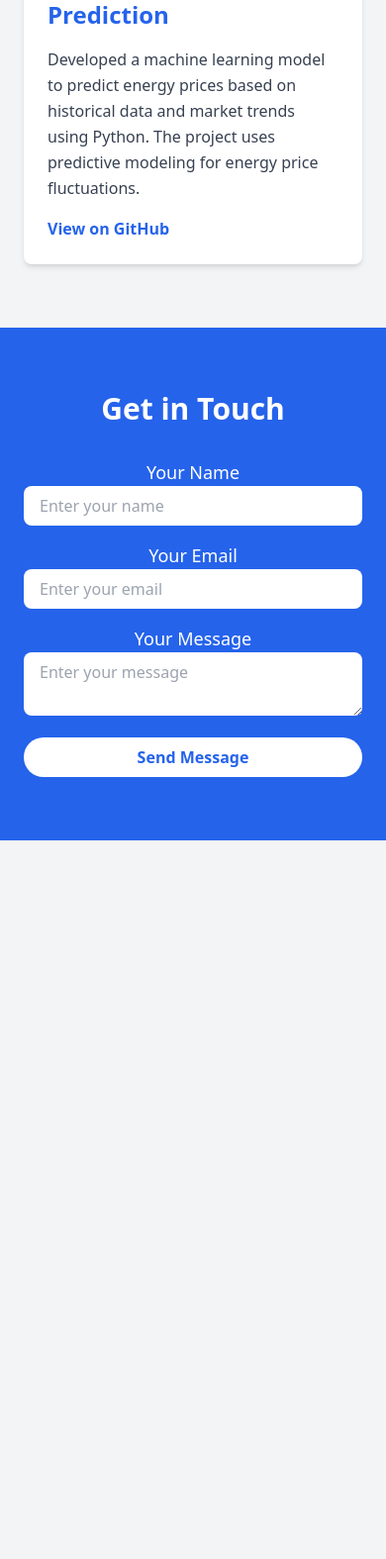
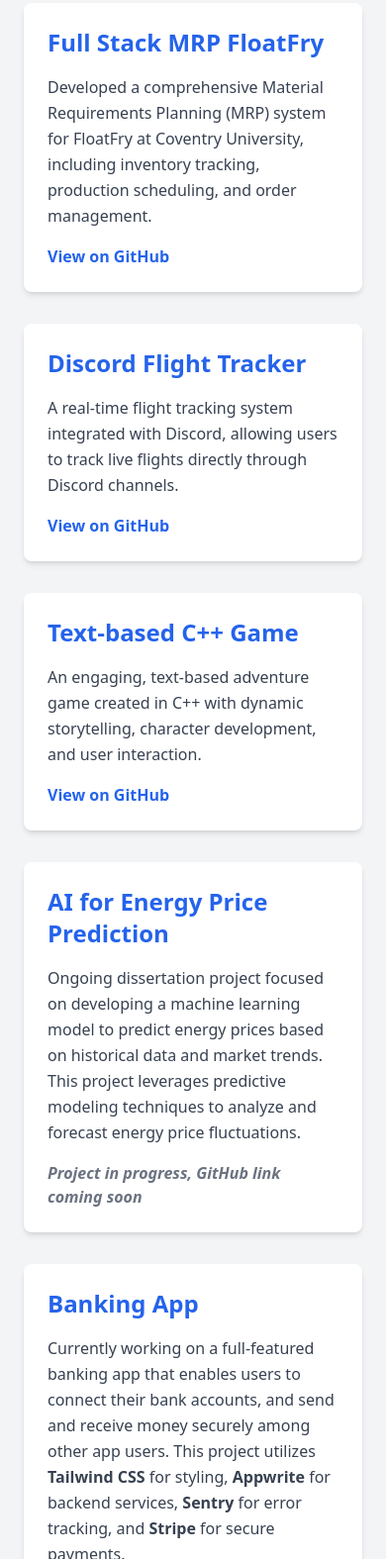
Before and after one commit to usmanmateen/portfolio, a website: page index.html in a window 390 px wide. Shown: the part 1630-3205 px from the top of the page at 99% size. Before the commit the page ends 2479 px from the top, so only its background shows below. Drawn offline with nearby package versions, Linux system fonts and the light colour scheme; files that its build step writes are made by us from their sources; grey boxes are pictures that could not be loaded.

Commit message:
Projects updated

```diff
--- a/index.html
+++ b/index.html
@@ -383,38 +383,86 @@
 
     </section>
     <section id="projects" class="container mx-auto py-16 px-6 bg-gray-100">
-        <h2 class="text-3xl md:text-4xl font-semibold text-center text-gray-800 mb-8">Projects</h2>
+        <h2 class="text-3xl md:text-4xl font-semibold text-center text-gray-800 mb-8">📂 My Projects</h2>
+        <p class="text-lg text-center text-gray-600 mb-6">Here are some of my notable projects:</p>
+
         <div class="grid grid-cols-1 md:grid-cols-2 gap-8 mt-8">
+            <!-- Project 1: Full Stack MRP FloatFry -->
+            <div class="bg-white p-6 rounded-lg shadow-md hover:shadow-lg transition-shadow duration-300 ease-in-out">
+                <h3 class="text-2xl font-bold text-blue-600">Full Stack MRP FloatFry</h3>
+                <p class="mt-4 text-gray-700 leading-relaxed">
+                    Developed a comprehensive Material Requirements Planning (MRP) system for FloatFry at Coventry University, including inventory tracking, production scheduling, and order management.
+                </p>
+                <a href="https://github.com/usmanmateen/JustInTime" class="text-blue-600 mt-4 inline-block font-semibold hover:underline">View on GitHub</a>
+            </div>
+
+            <!-- Project 2: Discord Flight Tracker -->
+            <div class="bg-white p-6 rounded-lg shadow-md hover:shadow-lg transition-shadow duration-300 ease-in-out">
+                <h3 class="text-2xl font-bold text-blue-600">Discord Flight Tracker</h3>
+                <p class="mt-4 text-gray-700 leading-relaxed">
+                    A real-time flight tracking system integrated with Discord, allowing users to track live flights directly through Discord channels.
+                </p>
+                <a href="https://github.com/usmanmateen/Flight_Tracker" class="text-blue-600 mt-4 inline-block font-semibold hover:underline">View on GitHub</a>
+            </div>
+
+            <!-- Project 3: Text-based C++ Game -->
+            <div class="bg-white p-6 rounded-lg shadow-md hover:shadow-lg transition-shadow duration-300 ease-in-out">
+                <h3 class="text-2xl font-bold text-blue-600">Text-based C++ Game</h3>
+                <p class="mt-4 text-gray-700 leading-relaxed">
+                    An engaging, text-based adventure game created in C++ with dynamic storytelling, character development, and user interaction.
+                </p>
+                <a href="https://github.com/usmanmateen/Text-based-C-game" class="text-blue-600 mt-4 inline-block font-semibold hover:underline">View on GitHub</a>
+            </div>
+
+            <!-- Dissertation Project: AI for Energy Price Prediction -->
             <div class="bg-white p-6 rounded-lg shadow-md hover:shadow-lg transition-shadow duration-300 ease-in-out">
                 <h3 class="text-2xl font-bold text-blue-600">AI for Energy Price Prediction</h3>
                 <p class="mt-4 text-gray-700 leading-relaxed">
-                    Developed a machine learning model to predict energy prices based on historical data and market trends using Python.
-                    The project uses predictive modeling for energy price fluctuations.
+                    Ongoing dissertation project focused on developing a machine learning model to predict energy prices based on historical data and market trends. This project leverages predictive modeling techniques to analyze and forecast energy price fluctuations.
                 </p>
-                <a href="https://github.com/your-project" class="text-blue-600 mt-4 inline-block font-semibold hover:underline">View on GitHub</a>
+                <span class="text-gray-500 mt-4 inline-block font-semibold italic">Project in progress, GitHub link coming soon</span>
+            </div>
+
+            <!-- Banking App Project -->
+            <div class="bg-white p-6 rounded-lg shadow-md hover:shadow-lg transition-shadow duration-300 ease-in-out">
+                <h3 class="text-2xl font-bold text-blue-600">Banking App</h3>
+                <p class="mt-4 text-gray-700 leading-relaxed">
+                    Currently working on a full-featured banking app that enables users to connect their bank accounts, and send and receive money securely among other app users.
+                    This project utilizes <span class="font-semibold">Tailwind CSS</span> for styling, <span class="font-semibold">Appwrite</span> for backend services, <span class="font-semibold">Sentry</span> for error tracking, and <span class="font-semibold">Stripe</span> for secure payments.
+                </p>
+                <span class="text-gray-500 mt-4 inline-block font-semibold italic">Project in progress, GitHub link coming soon</span>
             </div>
         </div>
     </section>
 
+
+
+<!-- Contact Section -->
 <!-- Contact Section -->
 <section id="contact" class="w-full py-16 bg-blue-600 text-white px-6 text-center">
     <h2 class="text-3xl md:text-4xl font-semibold">Get in Touch</h2>
-        <form class="mt-8 max-w-xl mx-auto">
+    <form action="https://formsubmit.co/usmanmateen255@gmail.com" method="POST" class="mt-8 max-w-xl mx-auto">
+        <!-- Autoresponse with HTML styling -->
+        <input type="hidden" name="_autoresponse" value="Thank you for reaching out! I have received your message and will get back to you as soon as possible. Best regards, Muhammad Usman Mateen">
+
         <div class="mb-4">
             <label for="name" class="block text-lg">Your Name</label>
-                <input type="text" id="name" class="w-full px-4 py-2 rounded-lg text-gray-900" placeholder="Enter your name">
+            <input type="text" id="name" name="name" class="w-full px-4 py-2 rounded-lg text-gray-900" placeholder="Enter your name" required>
         </div>
         <div class="mb-4">
             <label for="email" class="block text-lg">Your Email</label>
-                <input type="email" id="email" class="w-full px-4 py-2 rounded-lg text-gray-900" placeholder="Enter your email">
+            <input type="email" id="email" name="email" class="w-full px-4 py-2 rounded-lg text-gray-900" placeholder="Enter your email" required>
         </div>
         <div class="mb-4">
             <label for="message" class="block text-lg">Your Message</label>
-                <textarea id="message" class="w-full px-4 py-2 rounded-lg text-gray-900" placeholder="Enter your message"></textarea>
+            <textarea id="message" name="message" class="w-full px-4 py-2 rounded-lg text-gray-900" placeholder="Enter your message" required></textarea>
         </div>
-            <button class="w-full px-4 py-2 bg-white text-blue-600 rounded-full font-semibold hover:bg-gray-100 transition">Send Message</button>
+        <button type="submit" class="w-full px-4 py-2 bg-white text-blue-600 rounded-full font-semibold hover:bg-gray-100 transition">Send Message</button>
     </form>
 </section>
+
+
+
 
 </body>
 
```
Lines whose indentation alone changed are shown as unchanged.
